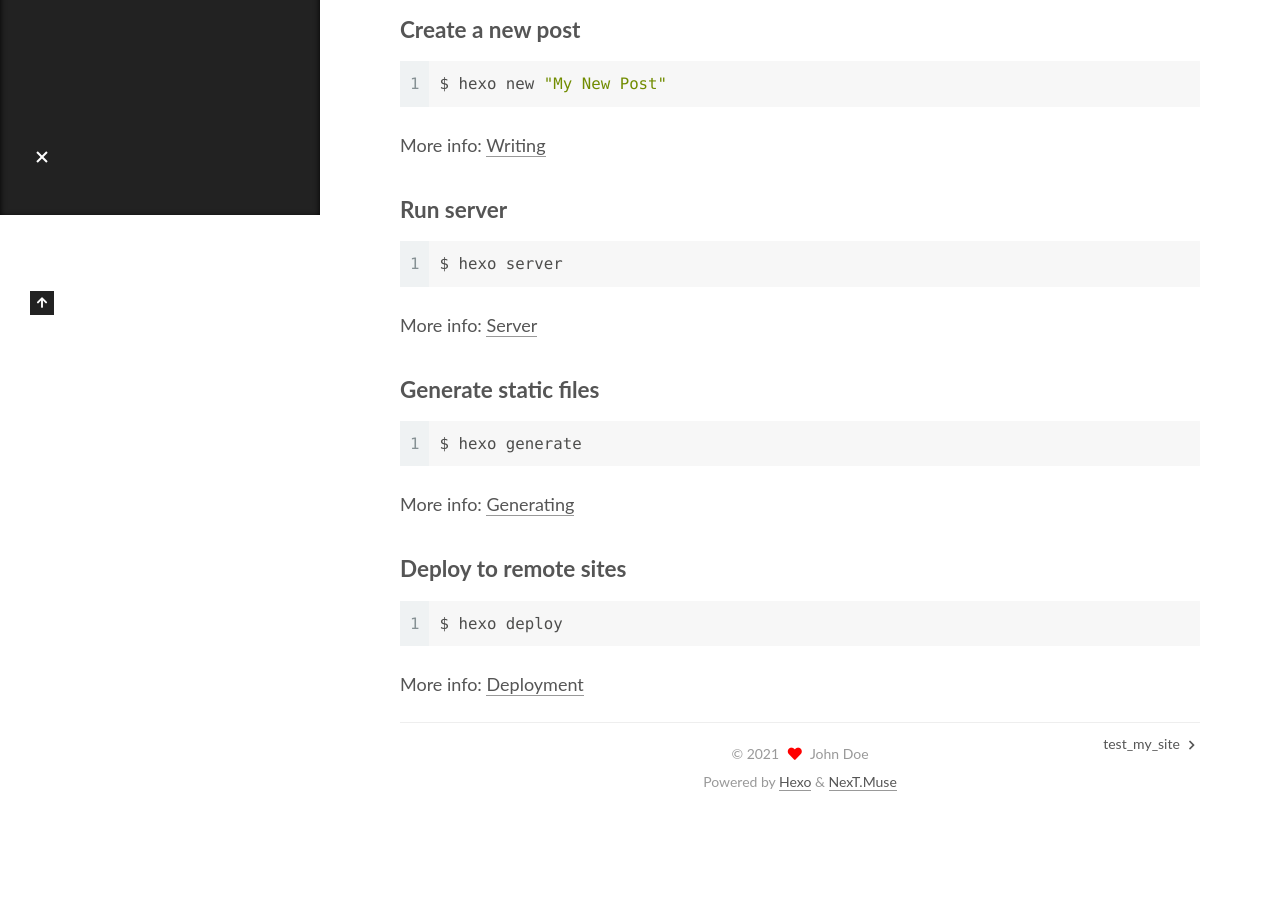
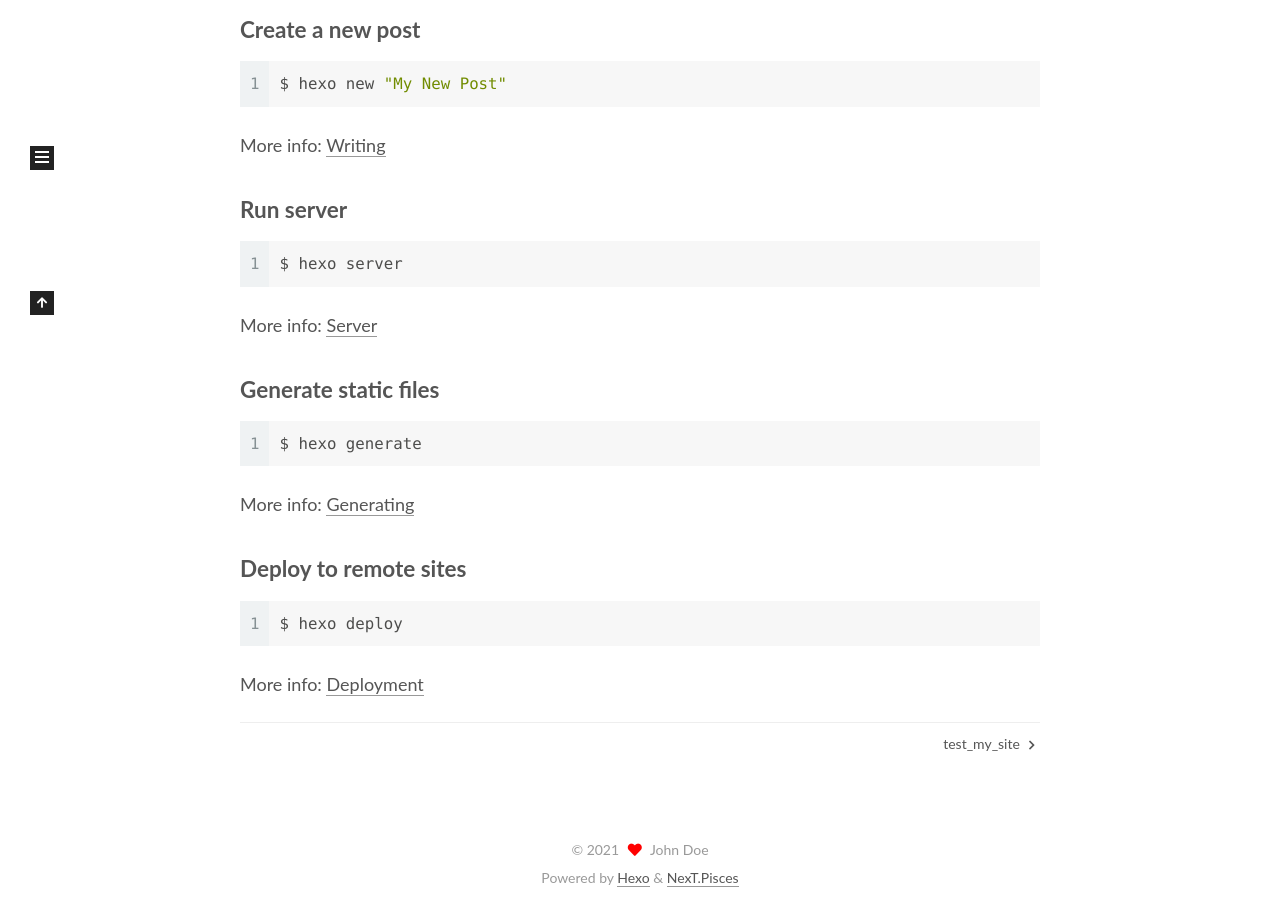
Before and after one commit to dailing57/Undergraduate_Notes, a plain HTML site: page 2021/04/26/hello-world/index.html in a window 1280 px wide. Shown: the part 585-1497 px from the top of the page. Before the commit the page ends 1401 px from the top, so only its background shows below. Drawn offline with Linux system fonts and the light colour scheme.

Commit message:
Site updated: 2021-04-27 00:50:22

```diff
--- a/2021/04/26/hello-world/index.html
+++ b/2021/04/26/hello-world/index.html
@@ -17,7 +17,7 @@
 
 <script id="hexo-configurations">
     var NexT = window.NexT || {};
-    var CONFIG = {"hostname":"example.com","root":"/","scheme":"Muse","version":"7.8.0","exturl":false,"sidebar":{"position":"left","display":"post","padding":18,"offset":12,"onmobile":false},"copycode":{"enable":false,"show_result":false,"style":null},"back2top":{"enable":true,"sidebar":false,"scrollpercent":false},"bookmark":{"enable":false,"color":"#222","save":"auto"},"fancybox":false,"mediumzoom":false,"lazyload":false,"pangu":false,"comments":{"style":"tabs","active":null,"storage":true,"lazyload":false,"nav":null},"algolia":{"hits":{"per_page":10},"labels":{"input_placeholder":"Search for Posts","hits_empty":"We didn't find any results for the search: ${query}","hits_stats":"${hits} results found in ${time} ms"}},"localsearch":{"enable":false,"trigger":"auto","top_n_per_article":1,"unescape":false,"preload":false},"motion":{"enable":true,"async":false,"transition":{"post_block":"fadeIn","post_header":"slideDownIn","post_body":"slideDownIn","coll_header":"slideLeftIn","sidebar":"slideUpIn"}}};
+    var CONFIG = {"hostname":"example.com","root":"/","scheme":"Pisces","version":"7.8.0","exturl":false,"sidebar":{"position":"left","display":"post","padding":18,"offset":12,"onmobile":false},"copycode":{"enable":false,"show_result":false,"style":null},"back2top":{"enable":true,"sidebar":false,"scrollpercent":false},"bookmark":{"enable":false,"color":"#222","save":"auto"},"fancybox":false,"mediumzoom":false,"lazyload":false,"pangu":false,"comments":{"style":"tabs","active":null,"storage":true,"lazyload":false,"nav":null},"algolia":{"hits":{"per_page":10},"labels":{"input_placeholder":"Search for Posts","hits_empty":"We didn't find any results for the search: ${query}","hits_stats":"${hits} results found in ${time} ms"}},"localsearch":{"enable":false,"trigger":"auto","top_n_per_article":1,"unescape":false,"preload":false},"motion":{"enable":true,"async":false,"transition":{"post_block":"fadeIn","post_header":"slideDownIn","post_body":"slideDownIn","coll_header":"slideLeftIn","sidebar":"slideUpIn"}}};
   </script>
 
   <meta name="description" content="Welcome to Hexo! This is your very first post. Check documentation for more info. If you get any problems when using Hexo, you can find the answer in troubleshooting or you can ask me on GitHub. Quick">
@@ -325,7 +325,7 @@
   </span>
   <span class="author" itemprop="copyrightHolder">John Doe</span>
 </div>
-  <div class="powered-by">Powered by <a href="https://hexo.io/" class="theme-link" rel="noopener" target="_blank">Hexo</a> & <a href="https://muse.theme-next.org/" class="theme-link" rel="noopener" target="_blank">NexT.Muse</a>
+  <div class="powered-by">Powered by <a href="https://hexo.io/" class="theme-link" rel="noopener" target="_blank">Hexo</a> & <a href="https://pisces.theme-next.org/" class="theme-link" rel="noopener" target="_blank">NexT.Pisces</a>
   </div>
 
 
@@ -351,7 +351,7 @@
 <script src="/js/motion.js"></script>
 
 
-<script src="/js/schemes/muse.js"></script>
+<script src="/js/schemes/pisces.js"></script>
 
 
 <script src="/js/next-boot.js"></script>
```
Also changed, not shown: 2021/04/26/test-my-site/index.html (+3 -3 lines), archives/2021/04/index.html (+3 -3 lines), archives/2021/index.html (+3 -3 lines), archives/index.html (+3 -3 lines), index.html (+3 -3 lines).
